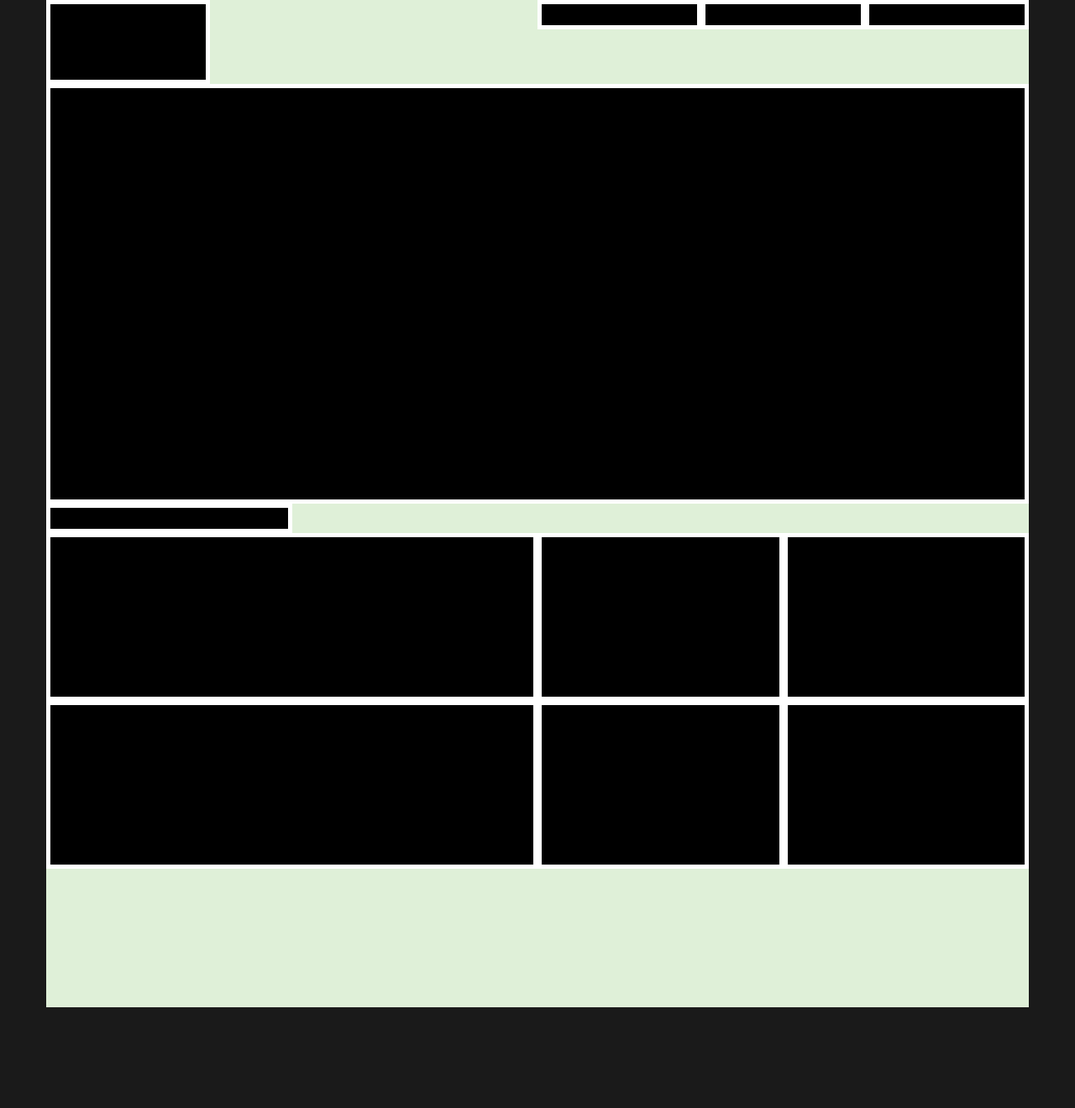
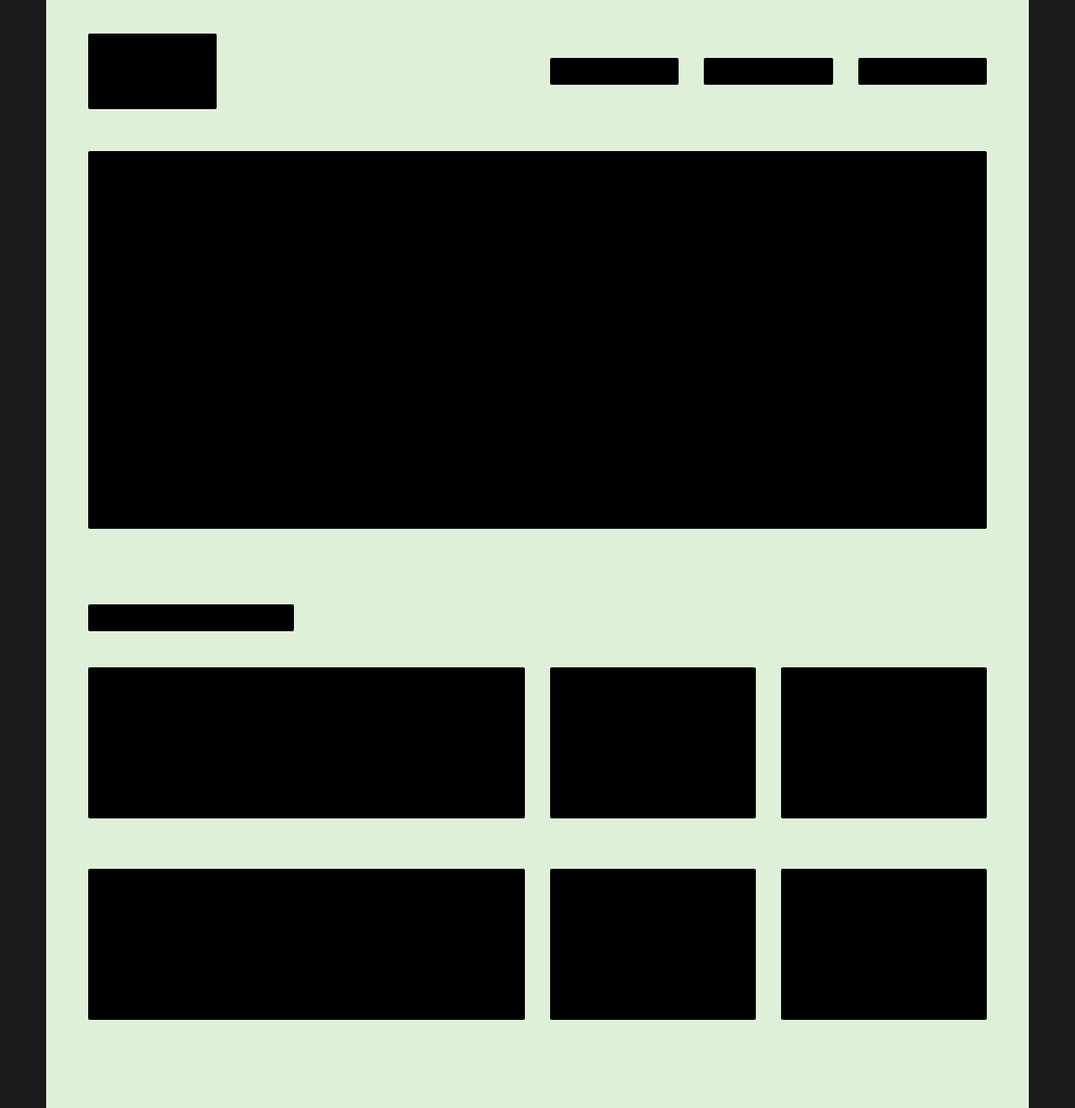
Before and after one commit to terranbrown/mfw-day4, a plain HTML site: page index.html in a window 1280 px wide. Shown: the whole page at 84% size. Before the commit the page ends 1200 px from the top, so only its background shows below. Drawn offline with Linux system fonts and the light colour scheme.

Commit message:
Formatted layout and completed

```diff
--- a/css/styles.css
+++ b/css/styles.css
@@ -1,24 +1,28 @@
-.silver{
-    background-color: silver;
-}
-
 .dark{
     background-color: rgb(26, 26, 26);
+}
+.row{
+    margin-top: 40px;
+    margin-bottom: 15px;
+    margin-left: 20px;
+    margin-right: 20px;
+}
+.box{
+    height: 90%;
+    background-color: black;
+    border-radius: 2px;
 }
 
 /* Begin Nav */
 nav{
     height:100px;
 }
-nav div{
+.logo{
     height:100px;
-    background-color: black;
-    border:5px solid white;
 }
 nav section{
     height:35px;
-    background-color: black;
-    border:5px solid white;
+    margin-top: 29px;
 }
 /* End Nav */
 
@@ -28,8 +32,6 @@ header{
 }
 header section{
     height:500px;
-    background-color: black;
-    border:5px solid white;
 }
 /* End Header */
 
@@ -39,12 +41,8 @@ main{
 }
 main section{
     height:200px;
-    background-color: black;
-    border:5px solid white;
 }
 .title{
     height:35px;
-    background-color: black;
-    border:5px solid white;
 }
 /* End Main */
--- a/index.html
+++ b/index.html
@@ -13,27 +13,51 @@
     <div class="container-fluid">
         <div class="bg-success container">
            <nav class="row align-items-center">
-               <div class="col-md-2"></div>
-               <section class="col-md-2 col-md-offset-4"></section>
-               <section class="col-md-2"></section>
-               <section class="col-md-2"></section>
+               <div class="col-md-2 logo">
+                   <div class="box"></div>
+               </div>
+               <section class="col-md-2 col-md-offset-4">
+                    <div class="box"></div>
+               </section>
+               <section class="col-md-2">
+                    <div class="box"></div>
+               </section>
+               <section class="col-md-2">
+                    <div class="box"></div>
+               </section>
            </nav>
            <header class="row">
-               <section class="col"></section>
+               <section class="col-md-12">
+                    <div class="box"></div>
+               </section>
            </header>
            <main>
                <div class="row">
-                   <div class="col-md-3 title"></div>
+                   <div class="col-md-3 title">
+                        <div class="box"></div>
+                   </div>
                </div>
                <div class="row">
-                   <section class="col-md-6"></section>
-                   <section class="col-md-3"></section>
-                   <section class="col-md-3"></section>
+                   <section class="col-md-6">
+                        <div class="box"></div>
+                   </section>
+                   <section class="col-md-3">
+                        <div class="box"></div>
+                   </section>
+                   <section class="col-md-3">
+                        <div class="box"></div>
+                   </section>
                </div>
                <div class="row">
-                   <section class="col-md-6"></section>
-                   <section class="col-md-3"></section>
-                   <section class="col-md-3"></section>
+                   <section class="col-md-6">
+                        <div class="box"></div>
+                   </section>
+                   <section class="col-md-3">
+                        <div class="box"></div>
+                   </section>
+                   <section class="col-md-3">
+                        <div class="box"></div>
+                   </section>
                </div>
            </main>
         </div>
```
